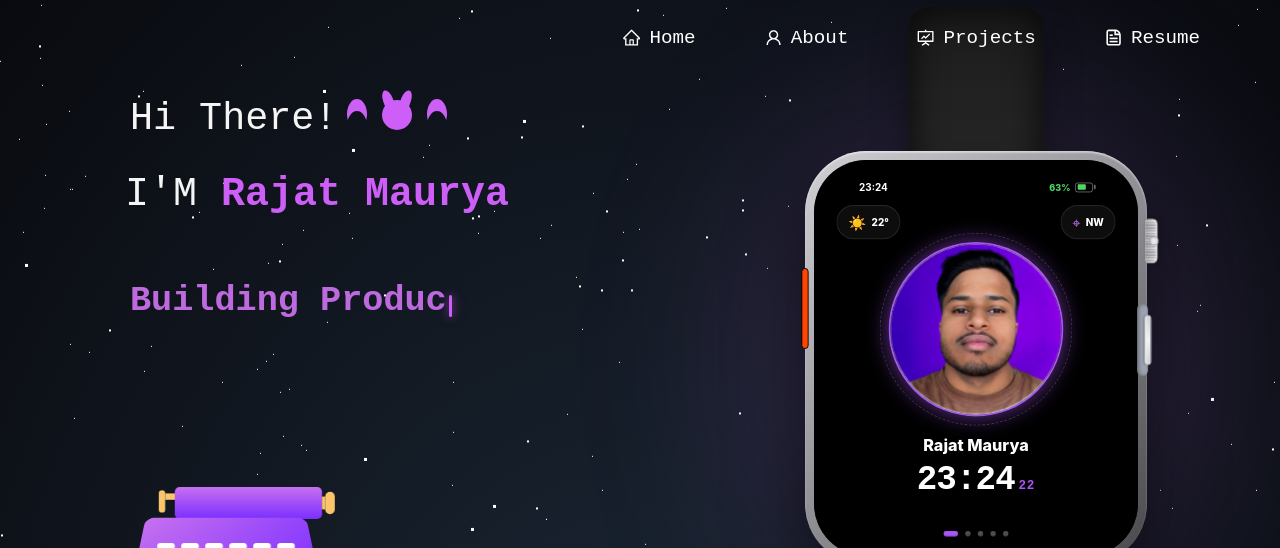
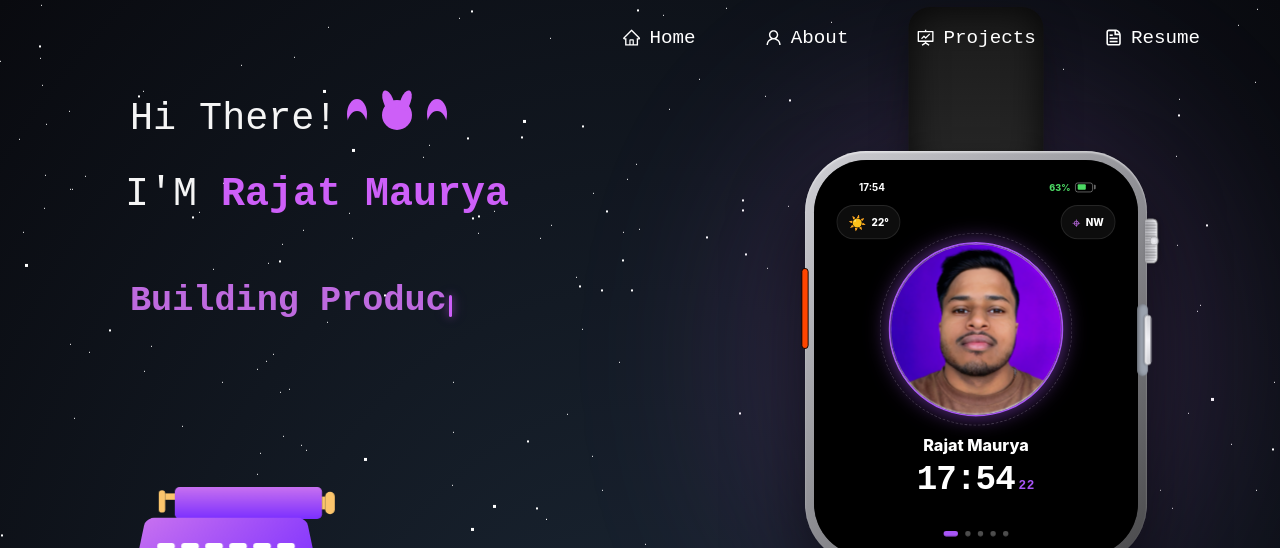
Before and after one commit to rajatmaurya-cs/Portfolio_Site, a Next.js app: page / in a window 1280 px wide. Shown: the top 548 px of the page. Built offline with nearby package versions, Linux system fonts and the light colour scheme; a web font is replaced by a local one.

Commit message:
fix: revert to using local system time for smart watch to perfectly sync with user notification bar, while preventing SSR hydration flashes

```diff
--- a/components/SamrtWatch.jsx
+++ b/components/SamrtWatch.jsx
@@ -6,40 +6,18 @@ const SmartWatch = () => {
   const [time, setTime] = useState(new Date());
   const watchRef = useRef(null);
 
+  const [mounted, setMounted] = useState(false);
+
   useEffect(() => {
+    setMounted(true);
     const timer = setInterval(() => setTime(new Date()), 1000);
     return () => clearInterval(timer);
   }, []);
 
-  // Helper to format time in Indian Standard Time (IST / Asia/Kolkata)
-  const getISTTime = (d) => {
-    try {
-      const formatter = new Intl.DateTimeFormat('en-US', {
-        timeZone: 'Asia/Kolkata',
-        hour: '2-digit',
-        minute: '2-digit',
-        second: '2-digit',
-        hour12: false
-      });
-      const parts = formatter.formatToParts(d);
-      const h = parts.find(p => p.type === 'hour').value;
-      const m = parts.find(p => p.type === 'minute').value;
-      const s = parts.find(p => p.type === 'second').value;
-      return { h, m, s };
-    } catch (e) {
-      return {
-        h: d.getHours().toString().padStart(2, '0'),
-        m: d.getMinutes().toString().padStart(2, '0'),
-        s: d.getSeconds().toString().padStart(2, '0'),
-      };
-    }
-  };
-
-  const ist = getISTTime(time);
-  const hours = ist.h;
-  const minutes = ist.m;
-  const seconds = ist.s;
-  const sysTime = `${hours}:${minutes}`;
+  const hours = mounted ? time.getHours().toString().padStart(2, '0') : '--';
+  const minutes = mounted ? time.getMinutes().toString().padStart(2, '0') : '--';
+  const seconds = mounted ? time.getSeconds().toString().padStart(2, '0') : '--';
+  const sysTime = mounted ? `${hours}:${minutes}` : '--:--';
 
   const handleMouseMove = (e) => {
     if (!watchRef.current) return;
```
